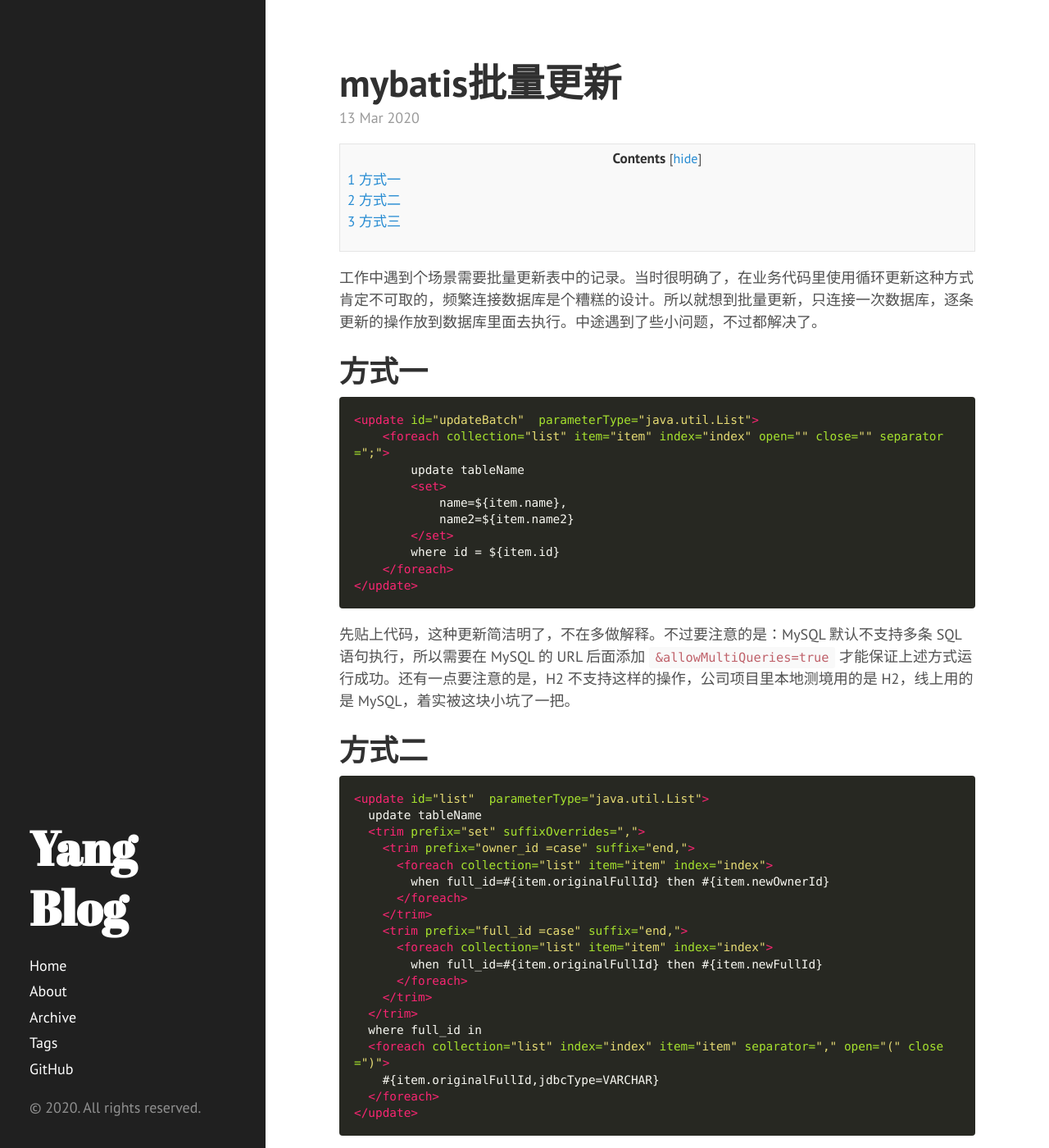
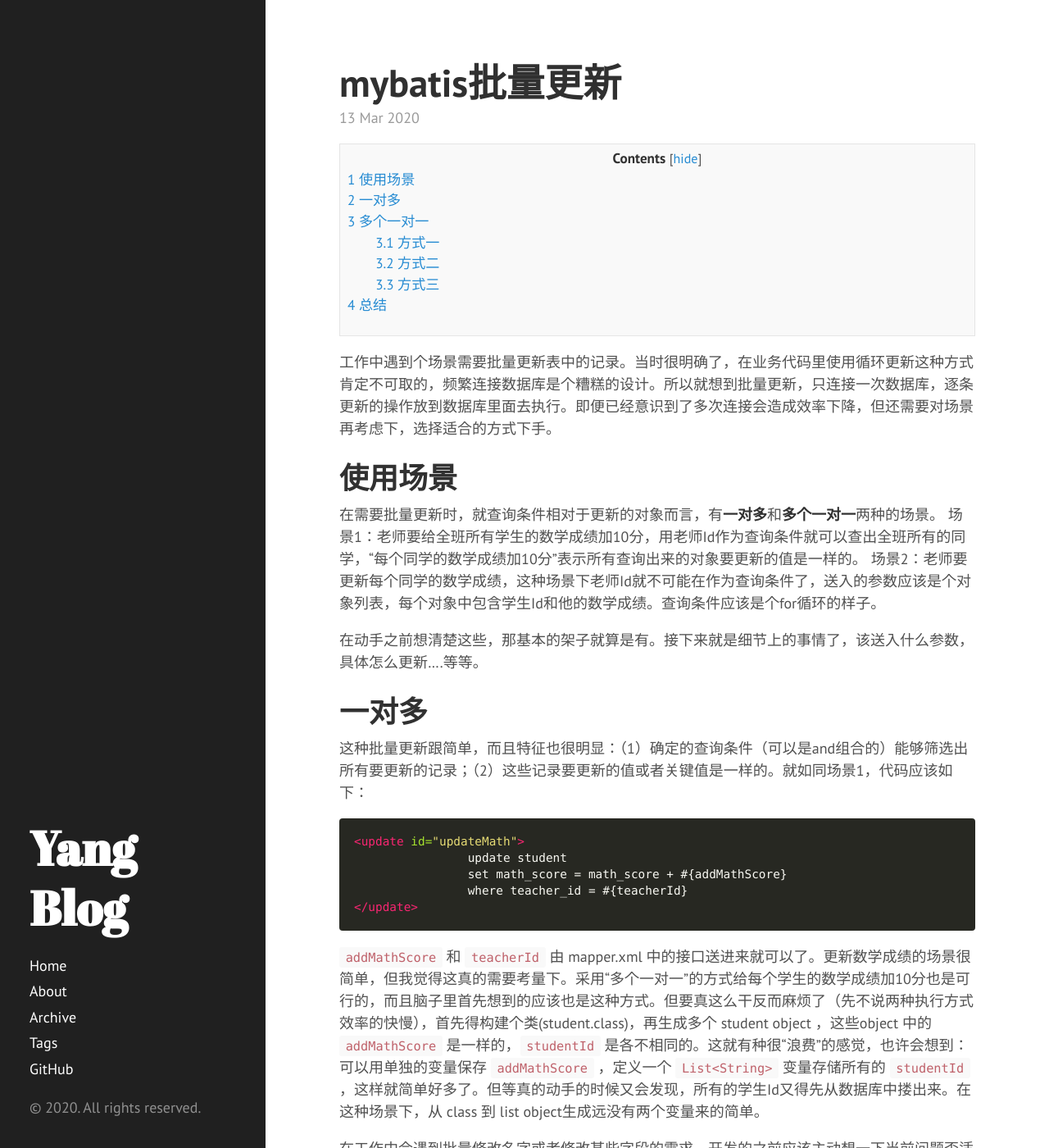
Before and after one commit to diego1109/diego1109.github.io, a Jekyll site: the page built from _posts/2020-03-13-mybatis-batch-update.md, in a window 1280 px wide and 1400 px high. Shown: the whole window at 82% size. Built offline with Jekyll 4.4.1, drawn with Linux system fonts in a browser that asks for light colours; nearby versions of some CDN libraries; comment, search, counter and statistics services are not loaded; some of the changed text lies outside the part shown.

Commit message:
blog : update mybatis batch update

````diff
--- a/_posts/2020-03-13-mybatis-batch-update.md
+++ b/_posts/2020-03-13-mybatis-batch-update.md
@@ -9,26 +9,56 @@ comments: true
 
 ---
 
-工作中遇到个场景需要批量更新表中的记录。当时很明确了，在业务代码里使用循环更新这种方式肯定不可取的，频繁连接数据库是个糟糕的设计。所以就想到批量更新，只连接一次数据库，逐条更新的操作放到数据库里面去执行。中途遇到了些小问题，不过都解决了。
+工作中遇到个场景需要批量更新表中的记录。当时很明确了，在业务代码里使用循环更新这种方式肯定不可取的，频繁连接数据库是个糟糕的设计。所以就想到批量更新，只连接一次数据库，逐条更新的操作放到数据库里面去执行。即便已经意识到了多次连接会造成效率下降，但还需要对场景再考虑下，选择适合的方式下手。
 
-# 方式一
+# 使用场景
+
+在需要批量更新时，就查询条件相对于更新的对象而言，有**一对多**和**多个一对一**两种的场景。
+场景1：老师要给全班所有学生的数学成绩加10分，用老师Id作为查询条件就可以查出全班所有的同学，“每个同学的数学成绩加10分”表示所有查询出来的对象要更新的值是一样的。
+场景2：老师要更新每个同学的数学成绩，这种场景下老师Id就不可能在作为查询条件了，送入的参数应该是个对象列表，每个对象中包含学生Id和他的数学成绩。查询条件应该是个for循环的样子。
+
+在动手之前想清楚这些，那基本的架子就算是有。接下来就是细节上的事情了，该送入什么参数，具体怎么更新....等等。
+
+# 一对多
+
+这种批量更新跟简单，而且特征也很明显：（1）确定的查询条件（可以是and组合的）能够筛选出所有要更新的记录；（2）这些记录要更新的值或者关键值是一样的。就如同场景1，代码应该如下：
+
+```xml
+<update id="updateMath">
+		update student
+		set math_score = math_score + #{addMathScore}
+		where teacher_id = #{teacherId}
+</update>
+```
+
+`addMathScore` 和 `teacherId` 由 mapper.xml 中的接口送进来就可以了。更新数学成绩的场景很简单，但我觉得这真的需要考量下。采用“多个一对一”的方式给每个学生的数学成绩加10分也是可行的，而且脑子里首先想到的应该也是这种方式。但要真这么干反而麻烦了（先不说两种执行方式效率的快慢），首先得构建个类(student.class)，再生成多个 student object ，这些object 中的 `addMathScore` 是一样的，`studentId` 是各不相同的。这就有种很“浪费”的感觉，也许会想到：可以用单独的变量保存 `addMathScore` ，定义一个 `List<String>` 变量存储所有的 `studentId` ，这样就简单好多了。但等真的动手的时候又会发现，所有的学生Id又得先从数据库中搂出来。在这种场景下，从 class 到 list object生成远没有两个变量来的简单。
+
+在工作中会遇到批量修改名字或者修改某些字段的需求，开发的之前应该主动想一下当前问题否适合这一场景，因为它简洁明了却“藏”在后面。
+
+
+
+# 多个一对一
+
+与上面的对应，这种场景的特征是：（1）唯一确定的where条件只能选出一条记录；（2）而且这些记录更新的值每个都是不一样的。这样只能将 **筛选条件** 和 **要更新的值**封装在对象中，以list object的形式送到MySQL中，最后通过循环的形式更新每条记录。
+
+## 方式一
 
 ```xml
 <update id="updateBatch"  parameterType="java.util.List">
     <foreach collection="list" item="item" index="index" open="" close="" separator=";">
         update tableName
         <set>
-            name=${item.name},
-            name2=${item.name2}
+            name=#{item.name},
+            name2=#{item.name2}
         </set>
-        where id = ${item.id}
+        where id = #{item.id}
     </foreach>
 </update>
 ```
 
 先贴上代码，这种更新简洁明了，不在多做解释。不过要注意的是：MySQL 默认不支持多条 SQL 语句执行，所以需要在 MySQL 的 URL 后面添加 `&allowMultiQueries=true` 才能保证上述方式运行成功。还有一点要注意的是，H2 不支持这样的操作，公司项目里本地测境用的是 H2，线上用的是 MySQL，着实被这块小坑了一把。
 
-# 方式二
+## 方式二
 
 ```xml
 <update id="list"  parameterType="java.util.List">
@@ -52,18 +82,15 @@ comments: true
 </update>
 ```
 
-这种方式的批量更新就不需要修改 URL 了。
+这种方式的批量更新就不需要修改 URL 了。（这个实现不是最优的，后面再推敲）
 
 ```xml
 <trim prefix="" suffix="" suffixOverrides="" prefixOverrides=""></trim>
 ```
 
  `prefix:` 如果 trim 中有内容，则在 SQL 语句中加上 prefix 指定的字符串前缀。
-
 `prefixOverrides:` 如果 trim 中有内容，去除 prefixOverrides 指定的多余的前缀内容。
-
- `suffix:` 如果 trim 中有内容，则在 SQL 语句中加上 suffix 指定的字符串后缀。
-
+`suffix:` 如果 trim 中有内容，则在 SQL 语句中加上 suffix 指定的字符串后缀。
 `suffixOverrides`: 如果 trim 中有内容，去除 suffixOverrides 指定的多余的后缀内容。
 
 
@@ -74,8 +101,14 @@ comments: true
 
 
 
-# 方式三
+## 方式三
 
-上述两种方法都是在拼SQL，[他们被一些开发者吐槽是奇技淫巧](https://blog.csdn.net/w605283073/article/details/83064000)。
+上述两种方法都是在拼SQL，[他们被一些开发者吐槽是奇技淫巧](https://blog.csdn.net/w605283073/article/details/83064000)。至于到底什么事奇技淫巧好像没有定义啊，我觉得还是得从场景、效率、可读性来评价当前实现方式的优劣。
 
 mybatis对批量更新提供了正确打开方式：[ExecutorType.BATCH](https://github.com/mybatis/mybatis-3/blob/master/src/test/java/org/apache/ibatis/submitted/batch_keys/BatchKeysTest.java)。
+
+这种方式不适合XML格式的mybatis操作。
+
+# 总结
+
+“磨刀不误砍柴工”，敲代码已经是最后一道工序了，但在动手敲之前需要先想清楚实现功能的代码架子是什么样子，将有疑惑的细节确认清楚，这个很重要。这些都想的差不多了，敲代码就会有底气，效率也会高起来。
````
